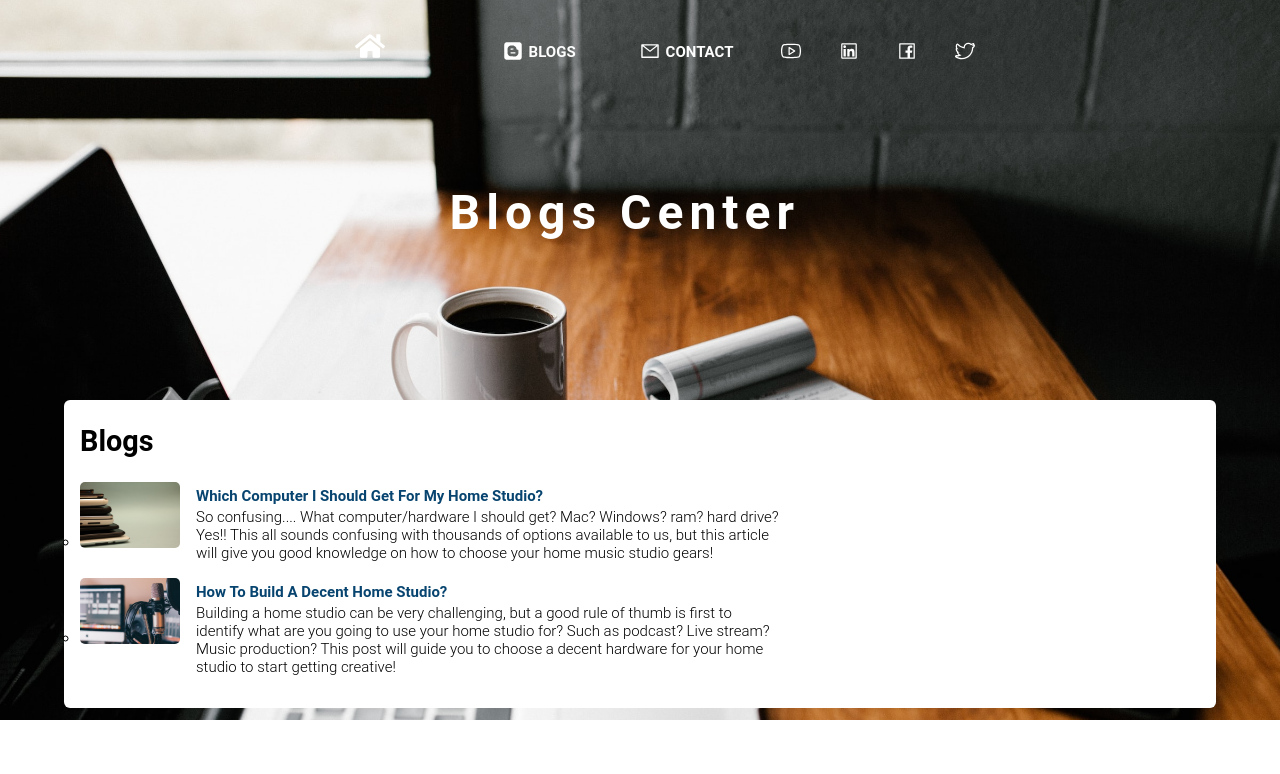
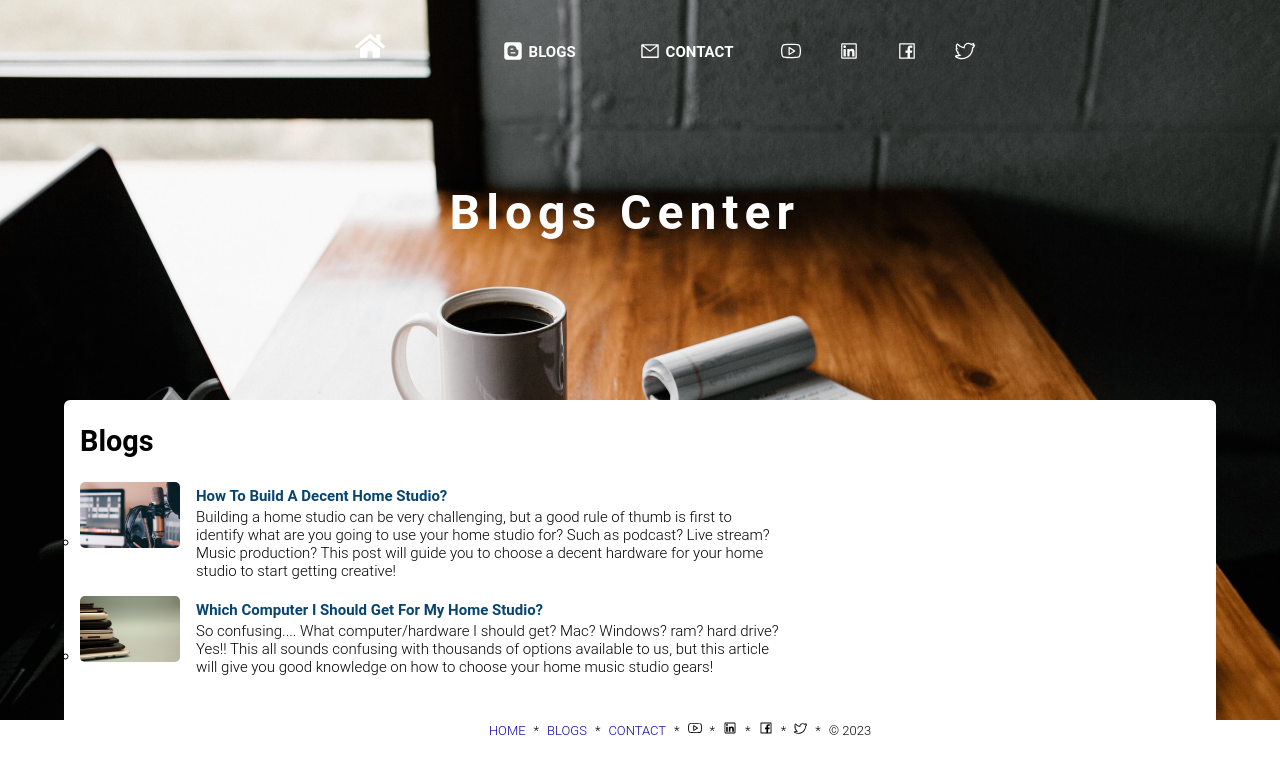
Before and after one commit to webncyber/myresearchcenter, a React (Create React App) app: page /blogs in a window 1280 px wide. Shown: the top 774 px of the page. Built offline with nearby package versions, Linux system fonts and the light colour scheme.

Commit message:
add footer on al pages

```diff
--- a/public/data/blogs/blog-listing.json
+++ b/public/data/blogs/blog-listing.json
@@ -1,14 +1,15 @@
 [
+    {
+        "id": "build-your-home-studio",
+        "title": "How to build a decent home studio?",
+        "blurb": "Building a home studio can be very challenging, but a good rule of thumb is first to identify what are you going to use your home studio for? Such as podcast? Live stream?  Music production? This post will guide you to choose a decent hardware for your home studio to start getting creative!",
+        "heroimageurl": "/Images/home-studio-hero.jpg"
+    },
     {
         "id": "home-studio-computer",
         "title": "Which computer I should get for my home studio?",
         "blurb": "So confusing.... What computer/hardware I should get? Mac? Windows? ram? hard drive?  Yes!! This all sounds confusing with thousands of options available to us, but this article will give you good knowledge on how to choose your home music studio gears!",
         "heroimageurl": "/Images/compters.jpg"
-    },
-    {
-        "id": "build-your-home-studio",
-        "title": "How to build a decent home studio?",
-        "blurb": "Building a home studio can be very challenging, but a good rule of thumb is first to identify what are you going to use your home studio for? Such as podcast? Live stream?  Music production? This post will guide you to choose a decent hardware for your home studio to start getting creative!",
-        "heroimageurl": "/Images/home-studio-hero.jpg"
     }
+
 ]
--- a/src/pages/Home.js
+++ b/src/pages/Home.js
@@ -4,7 +4,7 @@ import TopNav from '../components/navbar/topnav';
 import SEO from '../components/seo';
 import BlogListing from '../components/blogListing';
 import SingleColumnContent from '../components/singleColumnContent'
-
+import FooterNav from '../components/navbar/footernav';
 
 function App() {
 
@@ -19,6 +19,10 @@ function App() {
       </div>
       <div className='content-section'>
         <SingleColumnContent heading="Welcome to research center" content={GetContent()} />
+
+        <div className='footer-section'>
+            <FooterNav/>
+          </div>
       </div>
 
     </div>
--- a/src/pages/blogs/index.js
+++ b/src/pages/blogs/index.js
@@ -4,6 +4,7 @@ import TopNav from '../../components/navbar/topnav';
 import SEO from '../../components/seo';
 import SingleColumnContent from '../../components/singleColumnContent'
 import BlogListing from '../../components/blogListing';
+import FooterNav from '../../components/navbar/footernav';
 
 function Blogs() {
   return (
@@ -17,6 +18,10 @@ function Blogs() {
       </div>
       <div className='content-section'>
           <SingleColumnContent heading="Blogs" content={GetContent()}/>
+
+          <div className='footer-section'>
+            <FooterNav/>
+          </div>
       </div>
 
       {/* <Hero url={homeImagePath} headingOne="Ideas.........." headingTow="are where your research begins!" />
```
